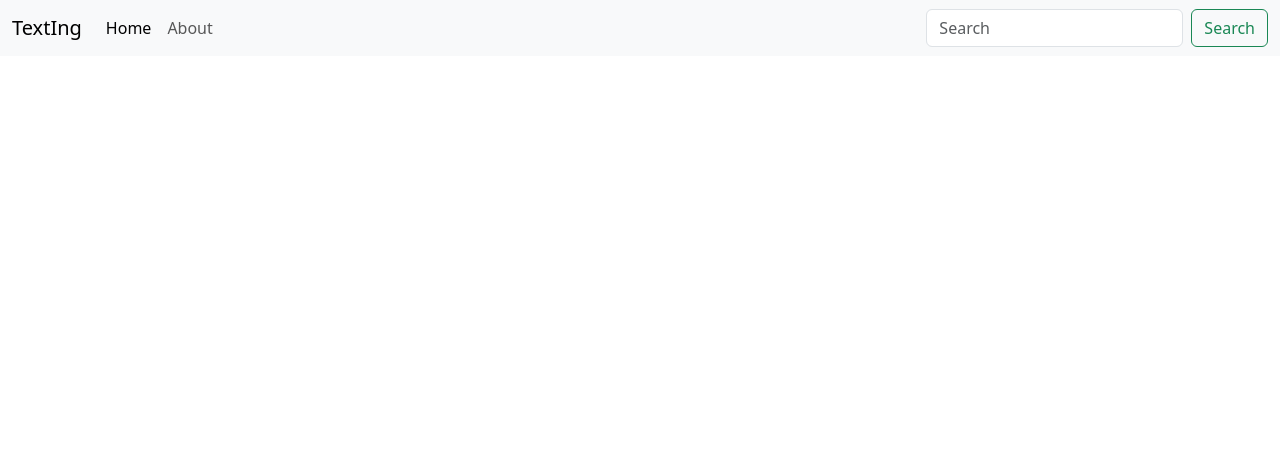
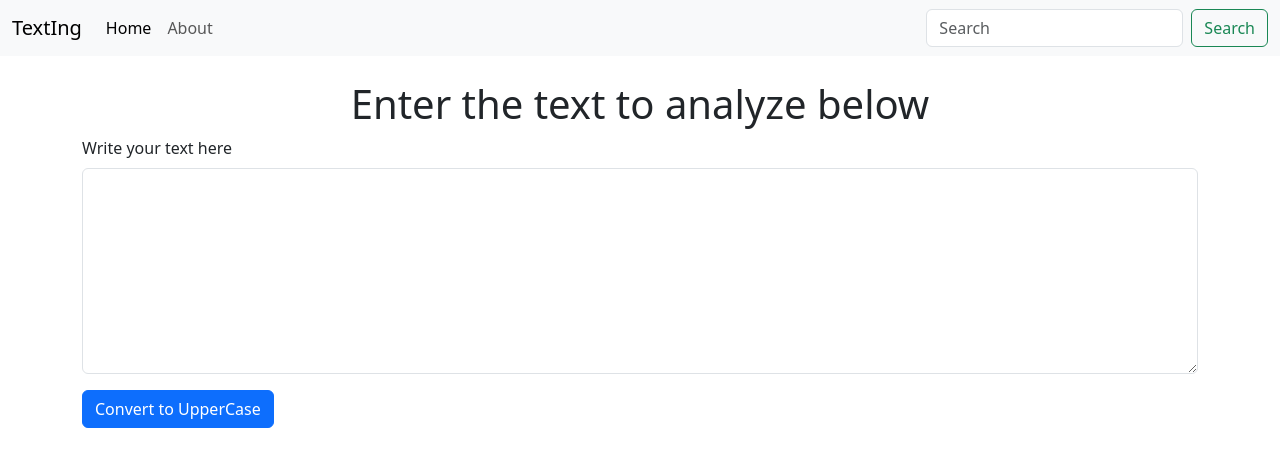
Before and after one commit to Ujjal-ENG/texting-a-text-app, a React (Create React App) app: page / in a window 1280 px wide. Shown: the top 466 px of the page. Built offline with nearby package versions, Linux system fonts and the light colour scheme.

Commit message:
make the TextForm component

```diff
--- a/src/App.js
+++ b/src/App.js
@@ -1,10 +1,12 @@
 import React from 'react';
 import Navbar from './components/Navbar';
+import TextForm from './components/TextForm';
 
 const App = () => {
     return (
         <>
             <Navbar />
+            <TextForm heading="Enter the text to analyze below" />
         </>
     );
 };
--- /dev/null
+++ b/src/components/TextForm.js
@@ -0,0 +1,18 @@
+import React from 'react';
+
+const TextForm = (props) => {
+    return (
+        <div className="container mt-4">
+            <h1 className="text-center">{props.heading}</h1>
+            <div className="mb-3">
+                <label htmlFor="myBox" className="form-label">
+                    Write your text here
+                </label>
+                <textarea className="form-control" id="myBox" rows="8"></textarea>
+            </div>
+            <button className="btn btn-primary">Convert to UpperCase</button>
+        </div>
+    );
+};
+
+export default TextForm;
```
